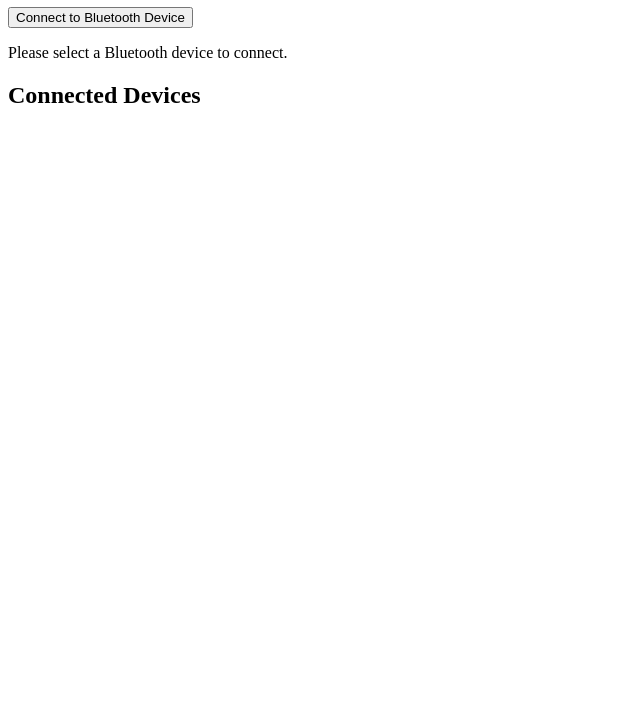
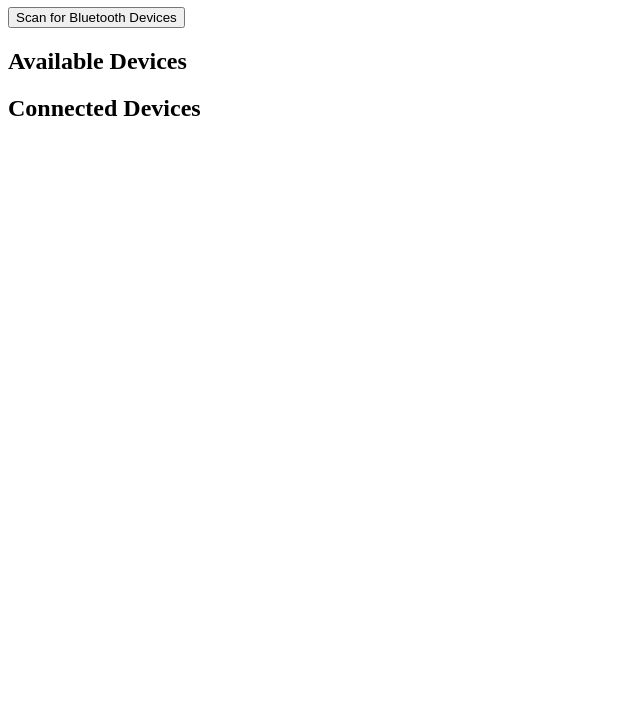
Before and after one commit to saba0308/bt-pair, a website: page public/index.html in a window 1280 px wide. Shown: the part 73-800 px from the top of the page, without its empty margins (0-640 px from the left). Drawn offline with Linux system fonts and the light colour scheme.

Commit message:
Update index.html

```diff
--- a/public/index.html
+++ b/public/index.html
@@ -7,11 +7,14 @@
 </head>
 <body>
     <h1>Bluetooth Audio Stream</h1>
-    <button id="connect">Connect to Bluetooth Device</button>
-    <p id="instructions">Please select a Bluetooth device to connect.</p>
+    <button id="scan">Scan for Bluetooth Devices</button>
     <div id="deviceList">
+        <h2>Available Devices</h2>
+        <ul id="devices"></ul>
+    </div>
+    <div id="connectedDeviceList">
         <h2>Connected Devices</h2>
-        <ul id="devices"></ul>
+        <ul id="connectedDevices"></ul>
     </div>
     <script src="app.js"></script>
 </body>
```
